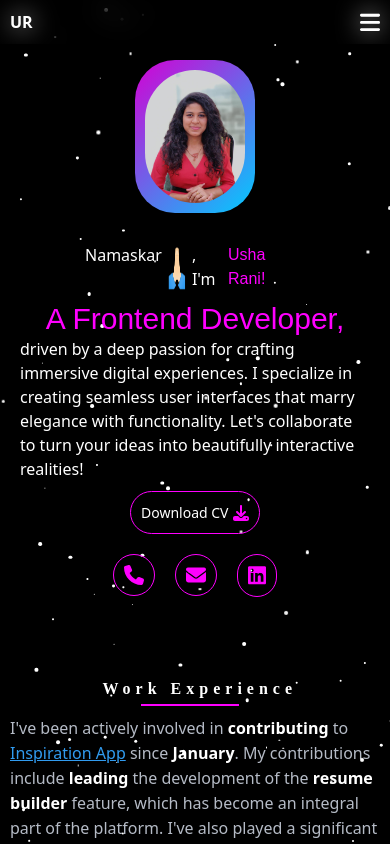
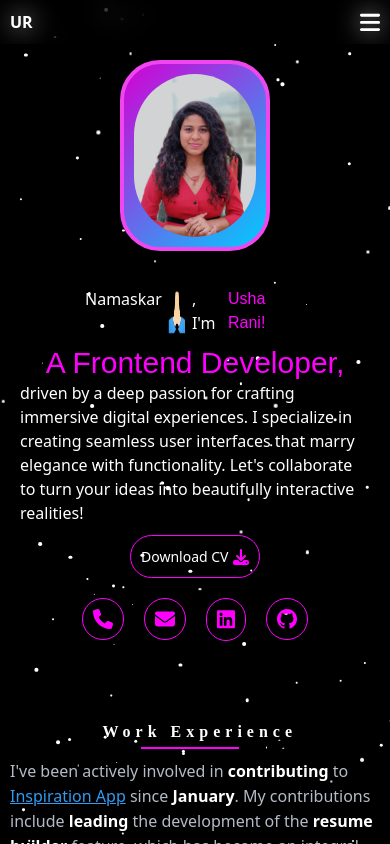
Before and after one commit to UshaRani-coder/Portfolio-2, a React (Vite) app: page / in a window 390 px wide. Shown: the top 844 px of the page. Built offline with nearby package versions, Linux system fonts and the light colour scheme; a web font is replaced by a local one.

Commit message:
minor fix

```diff
--- a/src/pages/About.jsx
+++ b/src/pages/About.jsx
@@ -1,40 +1,157 @@
-// import React, { useState, useEffect } from 'react'
-// import ushaRaniImg from '../assets/ushaRani.jpg'
-// import gif from '../assets/512.gif'
-// import '../App.css'
-// import { Link } from 'react-router-dom'
+// // import React, { useState, useEffect } from 'react'
+// // import ushaRaniImg from '../assets/ushaRani.jpg'
+// // import gif from '../assets/512.gif'
+// // import '../App.css'
+// // import { Link } from 'react-router-dom'
+
+// // function About() {
+// //   const [loading, setLoading] = useState(true)
+// //   const [imageLoaded, setImageLoaded] = useState(false);
+
+// //   const handleImageLoad = () => {
+// //     setImageLoaded(true);
+// //   };
+
+// //   useEffect(() => {
+// //     setLoading(false)
+// //   }, [])
+
+// //   if (loading) {
+// //     return null // Render nothing while loading to prevent flickering
+// //   }
+
+// //   return (
+// //     <section
+// //       className='p-[10px] lg:px-[40px] flex flex-col-reverse lg:flex-row-reverse lg:justify-center lg:items-center xl:gap-[50px] pt-[60px]   items-center text-[rgb(181,187,198)]'
+// //       id='about'
+// //     >
+// //       <div className='animate-content  flex flex-col items-center pt-[20px] lg:pt-0'>
+// //         <h1 className='  w-[230px] md:w-[330px]  py-[10px] px-[5px] rounded-2xl  flex gap-[5px] text-white'>
+// //           {' '}
+// //           Namaskar
+// //           <img src={gif} width={'20px'} /> , I'm{' '}
+// //           <span className='text-[#FF00FF] name'>Usha Rani!</span>
+// //         </h1>
+// //         <span className='role text-[#FF00FF] text-3xl md:text-4xl lg:text-5xl xl:text-6xl'>
+// //           {' '}
+// //           A Frontend Developer,
+// //         </span>
+// //         <p className='px-[10px] md:px-[50px] lg:px-[40px] xl:w-[900px] sm:m-[0px] md:mt-[10px] md:tracking-wider text-white'>
+// //           driven by a deep passion for crafting immersive digital experiences. I
+// //           specialize in creating seamless user interfaces that marry elegance
+// //           with functionality. Let's collaborate to turn your ideas into
+// //           beautifully interactive realities!
+// //         </p>
+// //         <div className='flex flex-col items-center md:flex-row md:gap-[70px]'>
+// //           <div className='mt-[10px]'>
+// //             <a
+// //               href='https://drive.google.com/file/d/1U4olDE49DqDLP0PappfOCZE-viXDnkn_/view?usp=drive_link'
+// //               download='Usha Resume.pdf'
+// //             >
+// //               <div className='text-[14px] border border-[#FF00FF] rounded-full p-[10px] w-[130px] md:w-[150px] flex items-center justify-between'>
+// //                 <span className='text-white'>Download CV</span>
+// //                 <svg
+// //                   xmlns='http://www.w3.org/2000/svg'
+// //                   viewBox='0 0 512 512'
+// //                   className='cursor-pointer resume w-[16px]'
+// //                   fill='#FF00FF'
+// //                 >
+// //                   <path d='M288 32c0-17.7-14.3-32-32-32s-32 14.3-32 32V274.7l-73.4-73.4c-12.5-12.5-32.8-12.5-45.3 0s-12.5 32.8 0 45.3l128 128c12.5 12.5 32.8 12.5 45.3 0l128-128c12.5-12.5 12.5-32.8 0-45.3s-32.8-12.5-45.3 0L288 274.7V32zM64 352c-35.3 0-64 28.7-64 64v32c0 35.3 28.7 64 64 64H448c35.3 0 64-28.7 64-64V416c0-35.3-28.7-64-64-64H346.5l-45.3 45.3c-25 25-65.5 25-90.5 0L165.5 352H64zm368 56a24 24 0 1 1 0 48 24 24 0 1 1 0-48z' />
+// //                 </svg>
+// //               </div>
+// //             </a>
+// //           </div>
+// //           <div className='socials flex gap-[20px] my-[10px] mt-[20px]'>
+// //             <Link to='tel:8465842779'>
+// //               <div className='border border-[#FF00FF] rounded-full p-[10px]'>
+// //                 <svg
+// //                   xmlns='http://www.w3.org/2000/svg'
+// //                   viewBox='0 0 512 512'
+// //                   className='cursor-pointer phone w-[20px]'
+// //                   fill='#FF00FF'
+// //                 >
+// //                   <path d='M164.9 24.6c-7.7-18.6-28-28.5-47.4-23.2l-88 24C12.1 30.2 0 46 0 64C0 311.4 200.6 512 448 512c18 0 33.8-12.1 38.6-29.5l24-88c5.3-19.4-4.6-39.7-23.2-47.4l-96-40c-16.3-6.8-35.2-2.1-46.3 11.6L304.7 368C234.3 334.7 177.3 277.7 144 207.3L193.3 167c13.7-11.2 18.4-30 11.6-46.3l-40-96z' />
+// //                 </svg>
+// //               </div>
+// //             </Link>
+// //             <Link to='mailto:ur66026@gmail.com'>
+// //               <div className='border border-[#FF00FF] rounded-full p-[10px]'>
+// //                 <svg
+// //                   xmlns='http://www.w3.org/2000/svg'
+// //                   viewBox='0 0 512 512'
+// //                   className='cursor-pointer gmail w-[20px]'
+// //                   fill='#FF00FF'
+// //                 >
+// //                   <path d='M48 64C21.5 64 0 85.5 0 112c0 15.1 7.1 29.3 19.2 38.4L236.8 313.6c11.4 8.5 27 8.5 38.4 0L492.8 150.4c12.1-9.1 19.2-23.3 19.2-38.4c0-26.5-21.5-48-48-48H48zM0 176V384c0 35.3 28.7 64 64 64H448c35.3 0 64-28.7 64-64V176L294.4 339.2c-22.8 17.1-54 17.1-76.8 0L0 176z' />
+// //                 </svg>
+// //               </div>
+// //             </Link>
+// //             <Link to='https://www.linkedin.com/in/usha-rani-207939245/'>
+// //               <div className='border border-[#FF00FF] rounded-full p-[10px]'>
+// //                 <svg
+// //                   xmlns='http://www.w3.org/2000/svg'
+// //                   viewBox='0 0 448 512'
+// //                   className='cursor-pointer linkedin w-[18px]'
+// //                   fill='#FF00FF'
+// //                 >
+// //                   <path d='M416 32H31.9C14.3 32 0 46.5 0 64.3v383.4C0 465.5 14.3 480 31.9 480H416c17.6 0 32-14.5 32-32.3V64.3c0-17.8-14.4-32.3-32-32.3zM135.4 416H69V202.2h66.5V416zm-33.2-243c-21.3 0-38.5-17.3-38.5-38.5S80.9 96 102.2 96c21.2 0 38.5 17.3 38.5 38.5 0 21.3-17.2 38.5-38.5 38.5zm282.1 243h-66.4V312c0-24.8-.5-56.7-34.5-56.7-34.6 0-39.9 27-39.9 54.9V416h-66.4V202.2h63.7v29.2h.9c8.9-16.8 30.6-34.5 62.9-34.5 67.2 0 79.7 44.3 79.7 101.9V416z' />
+// //                 </svg>
+// //               </div>
+// //             </Link>
+// //           </div>
+// //         </div>
+// //       </div>
+// //       {/* <div id='my-img'>
+// //         <img
+// //           src={ushaRaniImg}
+// //           alt='person'
+// //           className='animate-img-fall rounded-full  w-[100px] lg:w-[350px] h-[100px]'
+// //         />
+// //       </div> */}
+// //        {imageLoaded && (
+// //         <div id='my-img'>
+// //           <img
+// //             src={ushaRaniImg}
+// //             alt='person'
+// //             className='animate-img-fall rounded-full w-[100px] lg:w-[350px] h-[100px]'
+// //             onLoad={handleImageLoad}
+// //           />
+// //         </div>
+// //       )}
+// //     </section>
+// //   )
+// // }
+
+// // export default About
+// import React, { useState, useEffect } from 'react';
+// import ushaRaniImg from '../assets/ushaRani.jpg';
+// import gif from '../assets/512.gif';
+// import '../App.css';
+// import { Link } from 'react-router-dom';
 
 // function About() {
-//   const [loading, setLoading] = useState(true)
-//   const [imageLoaded, setImageLoaded] = useState(false);
-
-
-//   const handleImageLoad = () => {
-//     setImageLoaded(true);
-//   };
+//   const [loading, setLoading] = useState(true);
 
 //   useEffect(() => {
-//     setLoading(false)
-//   }, [])
+//     setLoading(false);
+//   }, []);
 
 //   if (loading) {
-//     return null // Render nothing while loading to prevent flickering
+//     return null; // Render nothing while loading to prevent flickering
 //   }
 
 //   return (
 //     <section
-//       className='p-[10px] lg:px-[40px] flex flex-col-reverse lg:flex-row-reverse lg:justify-center lg:items-center xl:gap-[50px] pt-[60px]   items-center text-[rgb(181,187,198)]'
+//       className='p-[10px] lg:px-[40px] flex flex-col-reverse lg:flex-row-reverse lg:justify-center lg:items-center xl:gap-[50px] pt-[60px] items-center text-[rgb(181,187,198)]'
 //       id='about'
 //     >
-//       <div className='animate-content  flex flex-col items-center pt-[20px] lg:pt-0'>
-//         <h1 className='  w-[230px] md:w-[330px]  py-[10px] px-[5px] rounded-2xl  flex gap-[5px] text-white'>
-//           {' '}
+//       <div className='animate-content flex flex-col items-center pt-[20px] lg:pt-0'>
+//         <h1 className='w-[230px] md:w-[330px] py-[10px] px-[5px] rounded-2xl flex gap-[5px] text-white'>
 //           Namaskar
-//           <img src={gif} width={'20px'} /> , I'm{' '}
+//           <img src={gif} width={'20px'} alt="Waving gif" /> , I'm{' '}
 //           <span className='text-[#FF00FF] name'>Usha Rani!</span>
 //         </h1>
 //         <span className='role text-[#FF00FF] text-3xl md:text-4xl lg:text-5xl xl:text-6xl'>
-//           {' '}
 //           A Frontend Developer,
 //         </span>
 //         <p className='px-[10px] md:px-[50px] lg:px-[40px] xl:w-[900px] sm:m-[0px] md:mt-[10px] md:tracking-wider text-white'>
@@ -102,48 +219,41 @@
 //           </div>
 //         </div>
 //       </div>
-//       {/* <div id='my-img'>
-//         <img
-//           src={ushaRaniImg}
-//           alt='person'
-//           className='animate-img-fall rounded-full  w-[100px] lg:w-[350px] h-[100px]'
-//         />
-//       </div> */}
-//        {imageLoaded && (
+
 //         <div id='my-img'>
 //           <img
 //             src={ushaRaniImg}
 //             alt='person'
 //             className='animate-img-fall rounded-full w-[100px] lg:w-[350px] h-[100px]'
-//             onLoad={handleImageLoad}
+
 //           />
 //         </div>
-//       )}
+
 //     </section>
-//   )
+//   );
 // }
 
-// export default About
-import React, { useState, useEffect } from 'react';
-import ushaRaniImg from '../assets/ushaRani.jpg';
-import gif from '../assets/512.gif';
-import '../App.css';
-import { Link } from 'react-router-dom';
+// export default About;
+import React, { useState, useEffect } from 'react'
+import ushaRaniImg from '../assets/ushaRani.jpg'
+import gif from '../assets/512.gif'
+import '../App.css'
+import { Link } from 'react-router-dom'
 
 function About() {
-  const [loading, setLoading] = useState(true);
-  const [imageLoaded, setImageLoaded] = useState(false);
+  const [loading, setLoading] = useState(true)
+  const [imageLoaded, setImageLoaded] = useState(false)
+
+  useEffect(() => {
+    setLoading(false)
+  }, [])
 
   const handleImageLoad = () => {
-    setImageLoaded(true);
-  };
-
-  useEffect(() => {
-    setLoading(false);
-  }, []);
+    setImageLoaded(true)
+  }
 
   if (loading) {
-    return null; // Render nothing while loading to prevent flickering
+    return null // Render nothing while loading to prevent flickering
   }
 
   return (
@@ -154,7 +264,7 @@ function About() {
       <div className='animate-content flex flex-col items-center pt-[20px] lg:pt-0'>
         <h1 className='w-[230px] md:w-[330px] py-[10px] px-[5px] rounded-2xl flex gap-[5px] text-white'>
           Namaskar
-          <img src={gif} width={'20px'} alt="Waving gif" /> , I'm{' '}
+          <img src={gif} width={'20px'} alt='Waving gif' /> , I'm{' '}
           <span className='text-[#FF00FF] name'>Usha Rani!</span>
         </h1>
         <span className='role text-[#FF00FF] text-3xl md:text-4xl lg:text-5xl xl:text-6xl'>
@@ -218,25 +328,44 @@ function About() {
                   className='cursor-pointer linkedin w-[18px]'
                   fill='#FF00FF'
                 >
-                  <path d='M416 32H31.9C14.3 32 0 46.5 0 64.3v383.4C0 465.5 14.3 480 31.9 480H416c17.6 0 32-14.5 32-32.3V64.3c0-17.8-14.4-32.3-32-32.3zM135.4 416H69V202.2h66.5V416zm-33.2-243c-21.3 0-38.5-17.3-38.5-38.5S80.9 96 102.2 96c21.2 0 38.5 17.3 38.5 38.5 0 21.3-17.2 38.5-38.5 38.5zm282.1 243h-66.4V312c0-24.8-.5-56.7-34.5-56.7-34.6 0-39.9 27-39.9 54.9V416h-66.4V202.2h63.7v29.2h.9c8.9-16.8 30.6-34.5 62.9-34.5 67.2 0 79.7 44.3 79.7 101.9V416z' />
+                  <path d='M416 32H31.9C14.3 32 0 46.5 0 64.3v383.4C0 465.5 14.3 480 31.9 480H416c17.6 0 32-14.5 32-32.3V64.3c0-17.8-14.4-32.3-32-32.3zM135.4 416H69V202.2h66.5V416zm-33.2-243c-21.3 0-38.5-17.3-38.5-38.5S80.9 96 102.2 96c21.2 0 38.5 17.3 38.5 38.5c0 21.3-17.3 38.5-38.5 38.5zM384 416h-66.5v-112c0-26.7-6-44.9-36.5-44.9c-31.6 0-42.4 22.8-42.4 44.9V416H172V202.2h64v29.2h.9c8.9-16.5 30.5-33.9 62.8-33.9c67.2 0 79.4 44.3 79.4 101.9V416z' />
+                </svg>
+              </div>
+            </Link>
+            <Link to='https://github.com/Usha6602'>
+              <div className='border border-[#FF00FF] rounded-full p-[10px]'>
+                <svg
+                  xmlns='http://www.w3.org/2000/svg'
+                  viewBox='0 0 24 24'
+                  className='cursor-pointer github w-[20px]'
+                  fill='#FF00FF'
+                >
+                  <path d='M12 0C5.37 0 0 5.37 0 12c0 5.3 3.438 9.799 8.205 11.387c.6.111.82-.261.82-.577c0-.285-.011-1.04-.016-2.04c-3.338.724-4.042-1.61-4.042-1.61c-.546-1.387-1.333-1.756-1.333-1.756c-1.089-.745.082-.729.082-.729c1.205.085 1.839 1.238 1.839 1.238c1.07 1.835 2.809 1.305 3.494.998c.108-.774.419-1.305.762-1.605c-2.665-.305-5.467-1.335-5.467-5.93c0-1.31.468-2.381 1.235-3.221c-.123-.303-.535-1.526.117-3.176c0 0 1.008-.322 3.301 1.23c.957-.266 1.984-.398 3.005-.403c1.02.005 2.047.137 3.005.403c2.29-1.552 3.297-1.23 3.297-1.23c.653 1.65.241 2.873.118 3.176c.77.84 1.235 1.911 1.235 3.221c0 4.609-2.807 5.623-5.479 5.921c.43.371.823 1.102.823 2.222c0 1.605-.015 2.896-.015 3.286c0 .319.216.694.825.576C20.565 21.795 24 17.297 24 12c0-6.63-5.37-12-12-12z' />
                 </svg>
               </div>
             </Link>
           </div>
         </div>
       </div>
-
-        <div id='my-img'>
-          <img
-            src={ushaRaniImg}
-            alt='person'
-            className='animate-img-fall rounded-full w-[100px] lg:w-[350px] h-[100px]'
-            onLoad={handleImageLoad}
-          />
-        </div>
-
+      <div className='animate-img'>
+        <img
+          className='bg-[rgb(240,70,240)] rounded-full p-[10px] border-none'
+          src={ushaRaniImg}
+          alt='Usha Rani'
+          onLoad={handleImageLoad}
+          style={{ display: 'none' }}
+        />
+        {imageLoaded && (
+          <div
+            id='my-img'
+            className='w-[150px] md:w-[250px]  border-4 border-[rgb(240,70,240)] rounded-full animate-img'
+          >
+            <img className='rounded-full' src={ushaRaniImg} alt='Usha Rani' />
+          </div>
+        )}
+      </div>
     </section>
-  );
+  )
 }
 
-export default About;
+export default About
```
